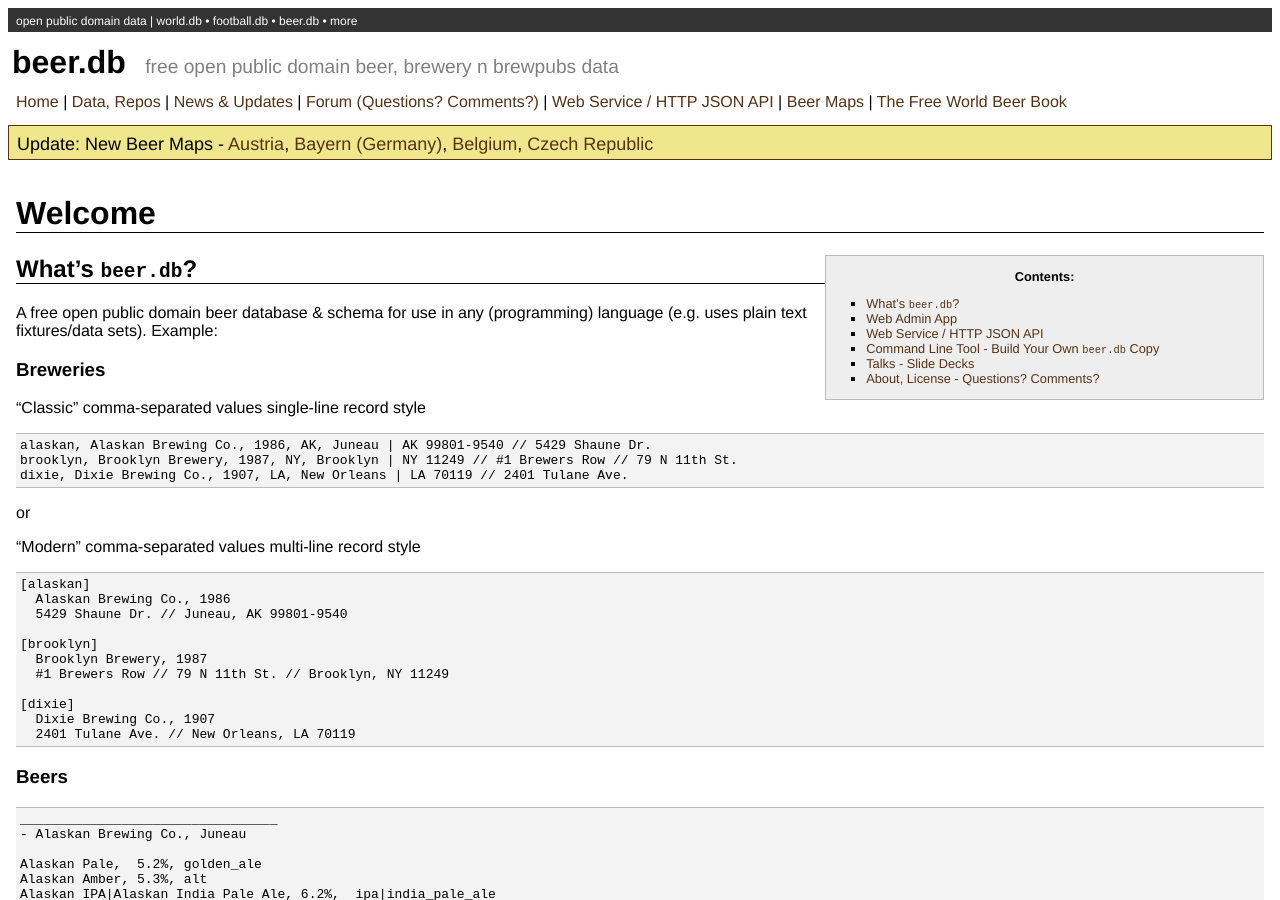
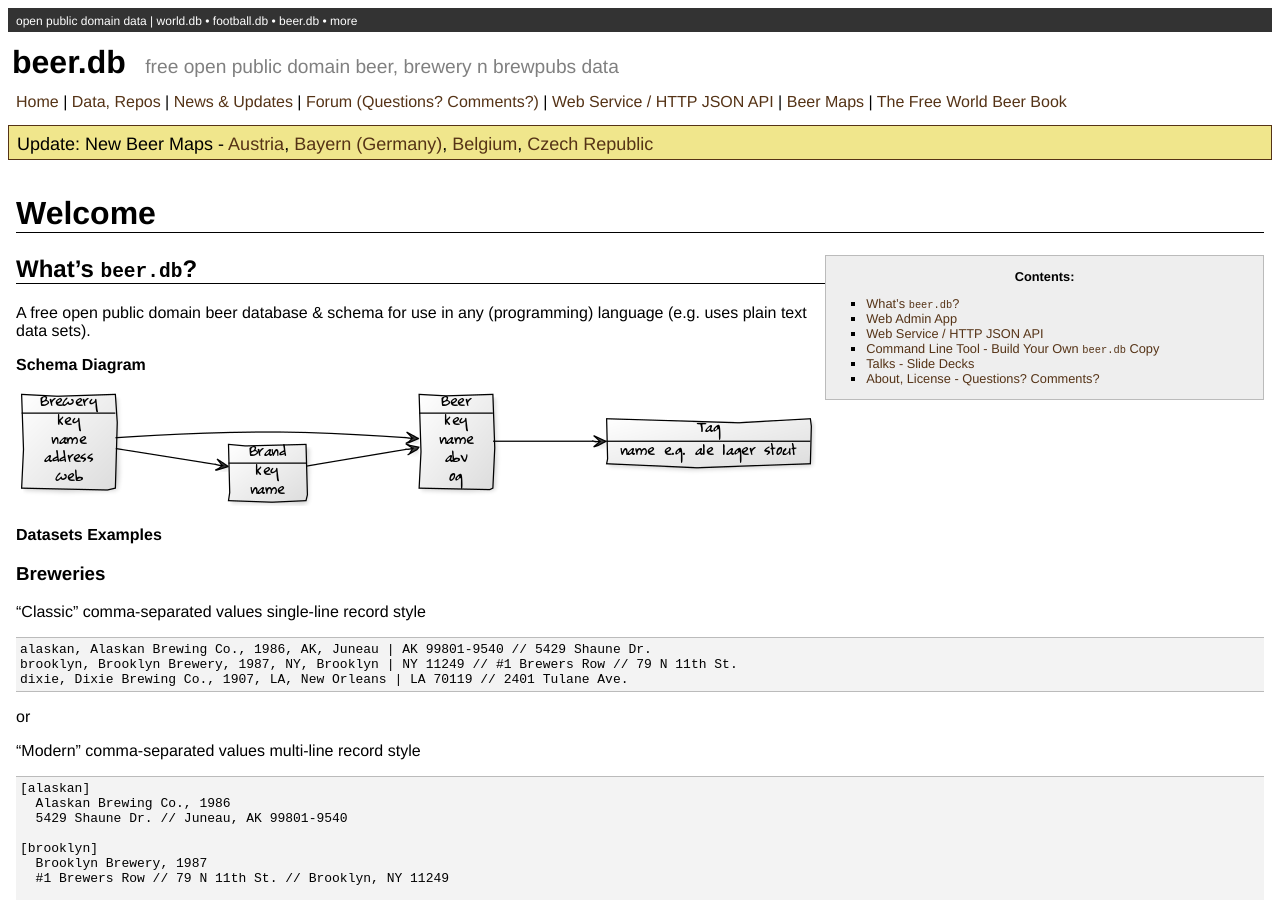
Before and after one commit to openbeer/openbeer.github.io, a Jekyll site: the page built from index.md, in a window 1280 px wide and 900 px high. Built offline with Jekyll 4.4.1, drawn with Linux system fonts in a browser that asks for light colours.

Commit message:
add diagram

```diff
--- a/index.md
+++ b/index.md
@@ -21,7 +21,14 @@ Contents:
 
 A free open public domain beer database & schema
 for use in any (programming) language
-(e.g. uses plain text fixtures/data sets). Example:
+(e.g. uses plain text data sets).
+
+
+**Schema Diagram**
+
+![](i/beerdb-models.png)
+
+**Datasets Examples**
 
 ### Breweries
 
```
Also changed, not shown: i/beerdb-models.png (added).
